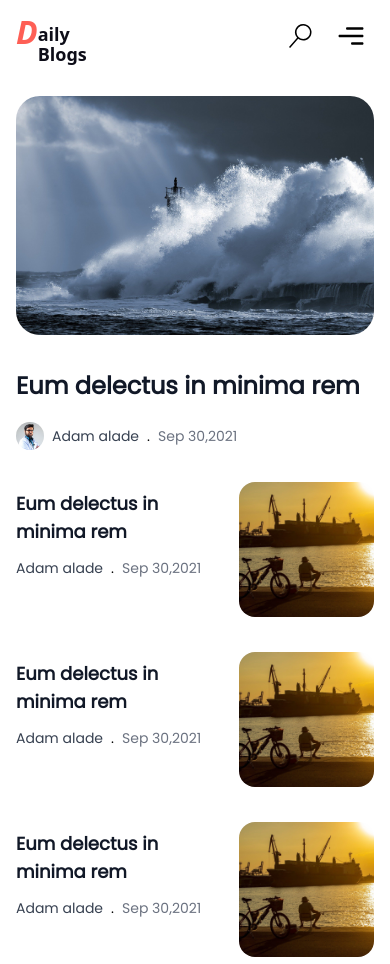
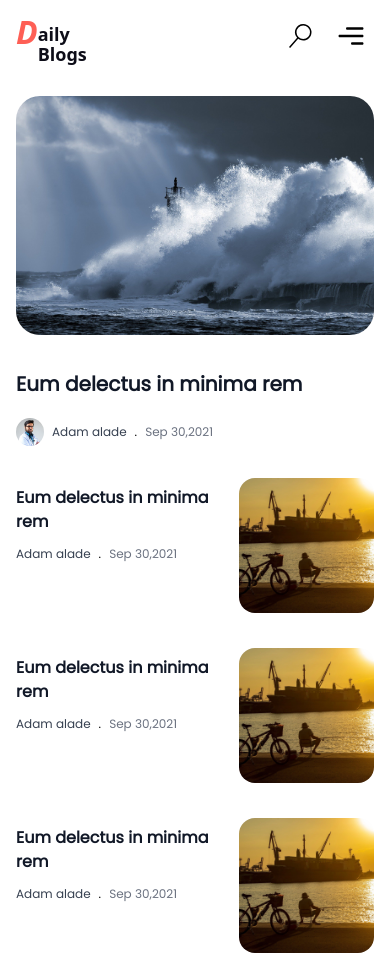
Before and after one commit to firasel/daily-blogs, a Next.js app: page / in a window 390 px wide. Built offline with nearby package versions, Linux system fonts and the light colour scheme.

Commit message:
hero section responsive

```diff
--- a/src/components/Hero/Hero.js
+++ b/src/components/Hero/Hero.js
@@ -16,7 +16,7 @@ const Hero = () => {
           />
         </div>
         <div className="mt-7">
-          <h3 className="text-2xl font-semibold mb-4 text-[#111827]">
+          <h3 className="text-xl sm:text-2xl font-semibold mb-4 text-[#111827]">
             Eum delectus in minima rem
           </h3>
           <p className="text-[#6b7280] text-base hidden sm:block">
@@ -24,7 +24,7 @@ const Hero = () => {
             electronic typesetting, remaining essentially unchanged. It was
             popularised in the...
           </p>
-          <div className="text-sm flex items-center gap-2 mt-5">
+          <div className="text-xs sm:text-sm flex items-center gap-2 mt-5">
             <div className="w-7 h-7">
               <Image className="rounded-full" src={Profile} alt="profile" />
             </div>
@@ -37,14 +37,14 @@ const Hero = () => {
         {[1, 2, 3].map((data) => (
           <div key={data} className="flex gap-5 justify-between">
             <div className="w-3/4 flex flex-col py-2">
-              <h3 className="text-lg font-semibold mb-3 text-[#111827]">
+              <h3 className="text-base sm:text-lg font-semibold mb-3 text-[#111827]">
                 Eum delectus in minima rem
               </h3>
               <p className="text-[#6b7280] text-base hidden sm:block">
                 It has survived not only five centuries, but also the leap into
                 electronic typesetting...
               </p>
-              <div className="text-sm flex items-center gap-2  sm:mt-auto pb-1">
+              <div className="text-xs sm:text-sm flex items-center gap-2  sm:mt-auto pb-1">
                 <div className="w-7 h-7 hidden sm:block">
                   <Image className="rounded-full" src={Profile} alt="profile"/>
                 </div>
```
